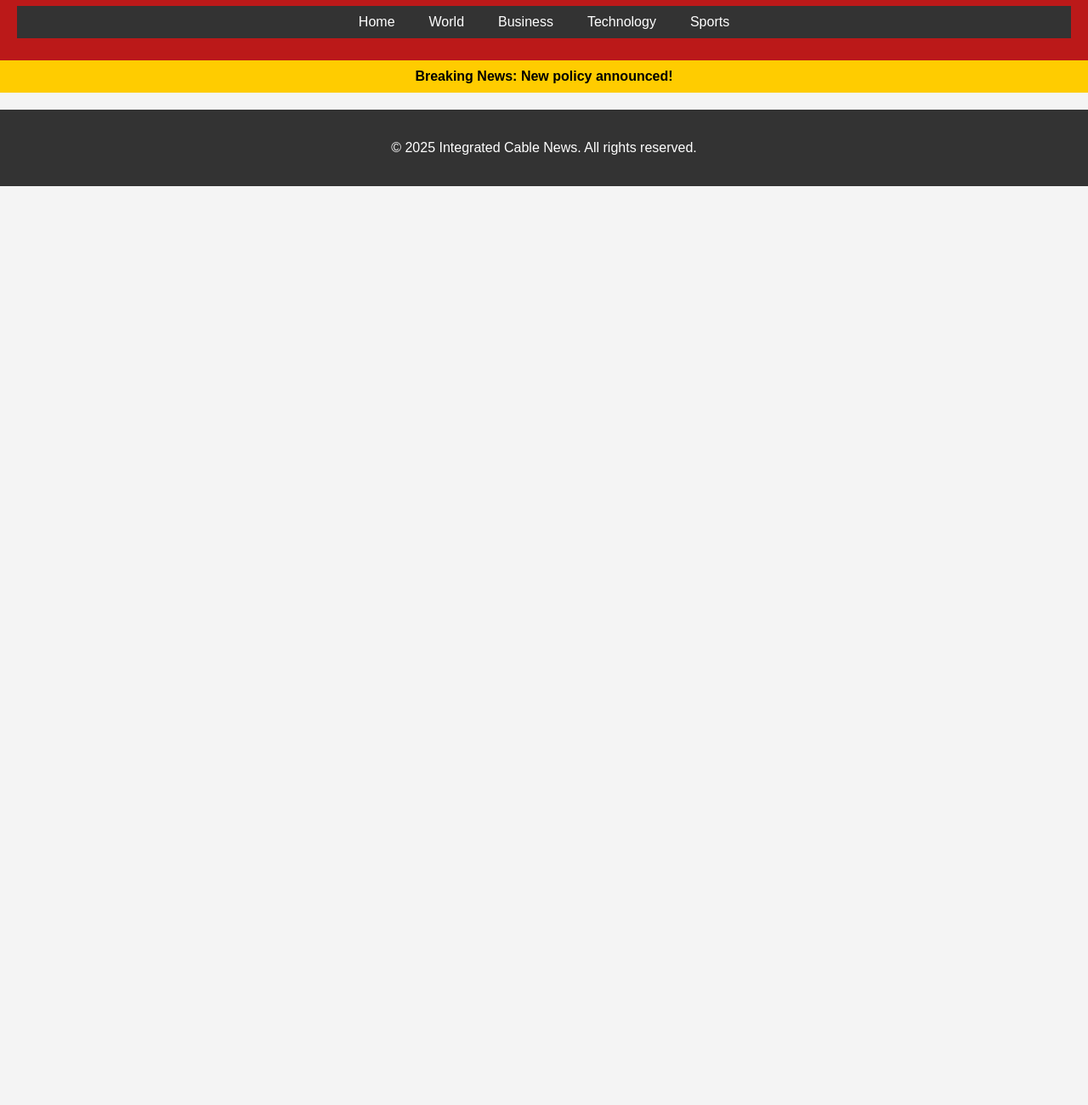
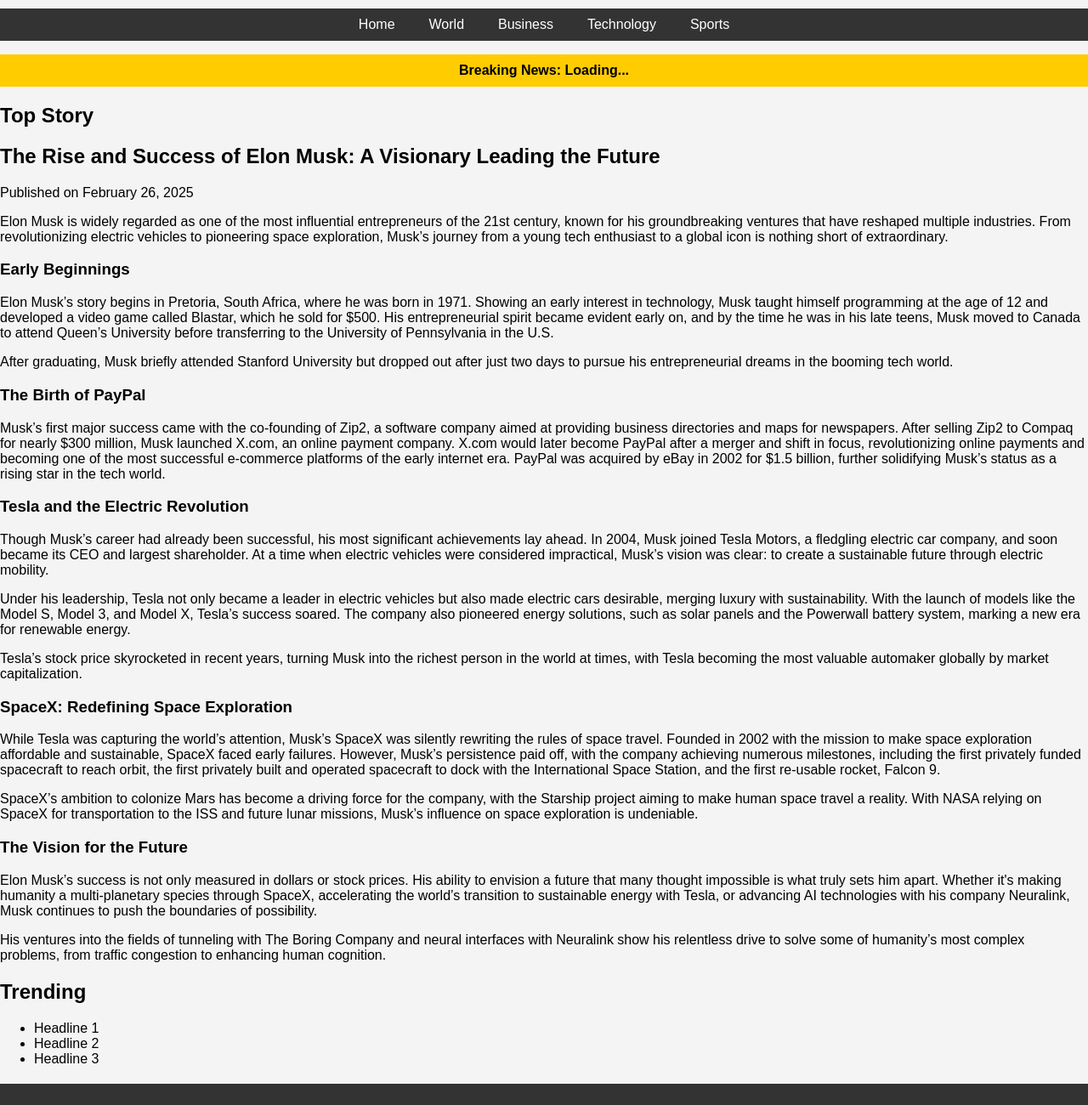
Before and after one commit to niyonsaba44555/integratedcablenews, a plain HTML site: page index.html in a window 1280 px wide. Shown: the part 83-1383 px from the top of the page at 85% size. Before the commit the page ends 800 px from the top, so only its background shows below. Drawn offline with Linux system fonts and the light colour scheme.

Commit message:
Replaced index.html with new content
Replaced index.html with new content

```diff
--- a/index.html
+++ b/index.html
@@ -4,12 +4,16 @@
     <meta charset="UTF-8">
     <meta name="viewport" content="width=device-width, initial-scale=1.0">
     <title>Integrated Cable News</title>
-    <link rel="stylesheet" href="styles.css"> <!-- Link to CSS -->
-    <script defer src="script.js"></script> <!-- Link to JS -->
+    <link rel="stylesheet" href="styles.css">
+    <script defer src="script.js"></script>
 </head>
 <body>
     <header>
-        <h1>Integrated Cable News</h1>
+        <div class="logo">Integrated Cable News</div>
+        <div class="search-bar"><input type="text" placeholder="Search news..."></div>
+        <div class="sign-in">Sign In</div>
+    </header>
+
     <nav>
         <ul>
             <li><a href="#">Home</a></li>
@@ -19,12 +23,58 @@
             <li><a href="#">Sports</a></li>
         </ul>
     </nav>
-    </header>
 
-    <div class="breaking-news" id="breaking-news">Breaking News: Loading...</div>
+    <div class="breaking-news">Breaking News: Loading...</div>
+
+    <main class="content">
+        <!-- Add the article for Elon Musk -->
+        <section class="featured-news" id="featured-news">
+            <h2>Top Story</h2>
+            <div class="news-article">
+                <h1>The Rise and Success of Elon Musk: A Visionary Leading the Future</h1>
+                <p class="date">Published on February 26, 2025</p>
+                <p>Elon Musk is widely regarded as one of the most influential entrepreneurs of the 21st century, known for his groundbreaking ventures that have reshaped multiple industries. From revolutionizing electric vehicles to pioneering space exploration, Musk’s journey from a young tech enthusiast to a global icon is nothing short of extraordinary.</p>
+
+                <h3>Early Beginnings</h3>
+                <p>Elon Musk’s story begins in Pretoria, South Africa, where he was born in 1971. Showing an early interest in technology, Musk taught himself programming at the age of 12 and developed a video game called Blastar, which he sold for $500. His entrepreneurial spirit became evident early on, and by the time he was in his late teens, Musk moved to Canada to attend Queen’s University before transferring to the University of Pennsylvania in the U.S.</p>
+
+                <p>After graduating, Musk briefly attended Stanford University but dropped out after just two days to pursue his entrepreneurial dreams in the booming tech world.</p>
+
+                <h3>The Birth of PayPal</h3>
+                <p>Musk’s first major success came with the co-founding of Zip2, a software company aimed at providing business directories and maps for newspapers. After selling Zip2 to Compaq for nearly $300 million, Musk launched X.com, an online payment company. X.com would later become PayPal after a merger and shift in focus, revolutionizing online payments and becoming one of the most successful e-commerce platforms of the early internet era. PayPal was acquired by eBay in 2002 for $1.5 billion, further solidifying Musk’s status as a rising star in the tech world.</p>
+
+                <h3>Tesla and the Electric Revolution</h3>
+                <p>Though Musk’s career had already been successful, his most significant achievements lay ahead. In 2004, Musk joined Tesla Motors, a fledgling electric car company, and soon became its CEO and largest shareholder. At a time when electric vehicles were considered impractical, Musk’s vision was clear: to create a sustainable future through electric mobility.</p>
+
+                <p>Under his leadership, Tesla not only became a leader in electric vehicles but also made electric cars desirable, merging luxury with sustainability. With the launch of models like the Model S, Model 3, and Model X, Tesla’s success soared. The company also pioneered energy solutions, such as solar panels and the Powerwall battery system, marking a new era for renewable energy.</p>
+
+                <p>Tesla’s stock price skyrocketed in recent years, turning Musk into the richest person in the world at times, with Tesla becoming the most valuable automaker globally by market capitalization.</p>
+
+                <h3>SpaceX: Redefining Space Exploration</h3>
+                <p>While Tesla was capturing the world’s attention, Musk’s SpaceX was silently rewriting the rules of space travel. Founded in 2002 with the mission to make space exploration affordable and sustainable, SpaceX faced early failures. However, Musk’s persistence paid off, with the company achieving numerous milestones, including the first privately funded spacecraft to reach orbit, the first privately built and operated spacecraft to dock with the International Space Station, and the first re-usable rocket, Falcon 9.</p>
+
+                <p>SpaceX’s ambition to colonize Mars has become a driving force for the company, with the Starship project aiming to make human space travel a reality. With NASA relying on SpaceX for transportation to the ISS and future lunar missions, Musk’s influence on space exploration is undeniable.</p>
+
+                <h3>The Vision for the Future</h3>
+                <p>Elon Musk’s success is not only measured in dollars or stock prices. His ability to envision a future that many thought impossible is what truly sets him apart. Whether it's making humanity a multi-planetary species through SpaceX, accelerating the world’s transition to sustainable energy with Tesla, or advancing AI technologies with his company Neuralink, Musk continues to push the boundaries of possibility.</p>
+
+                <p>His ventures into the fields of tunneling with The Boring Company and neural interfaces with Neuralink show his relentless drive to solve some of humanity’s most complex problems, from traffic congestion to enhancing human cognition.</p>
+            </div>
+        </section>
+
+        <aside class="trending-news">
+            <h2>Trending</h2>
+            <ul>
+                <li>Headline 1</li>
+                <li>Headline 2</li>
+                <li>Headline 3</li>
+            </ul>
+        </aside>
+    </main>
 
     <footer>
         <p>&copy; 2025 Integrated Cable News. All rights reserved.</p>
     </footer>
+
 </body>
 </html>
```
Lines whose indentation alone changed are shown as unchanged.
